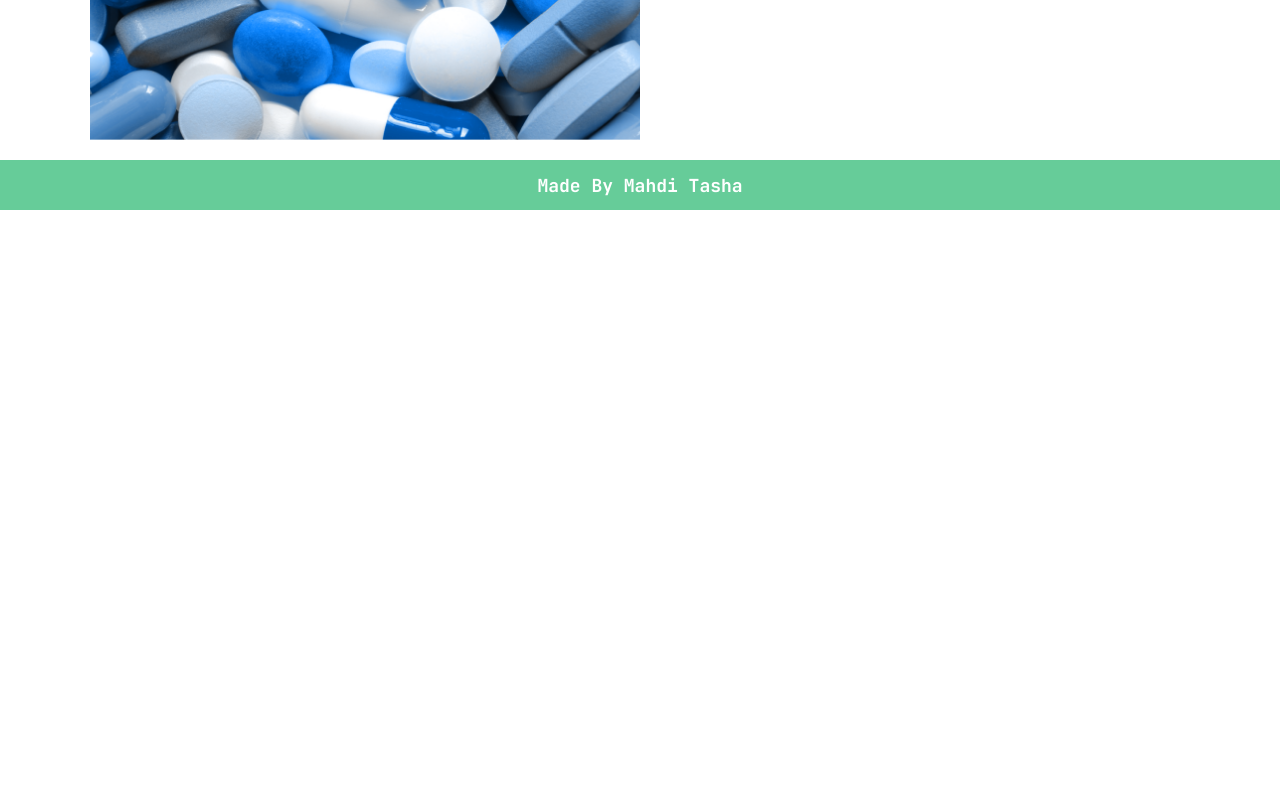
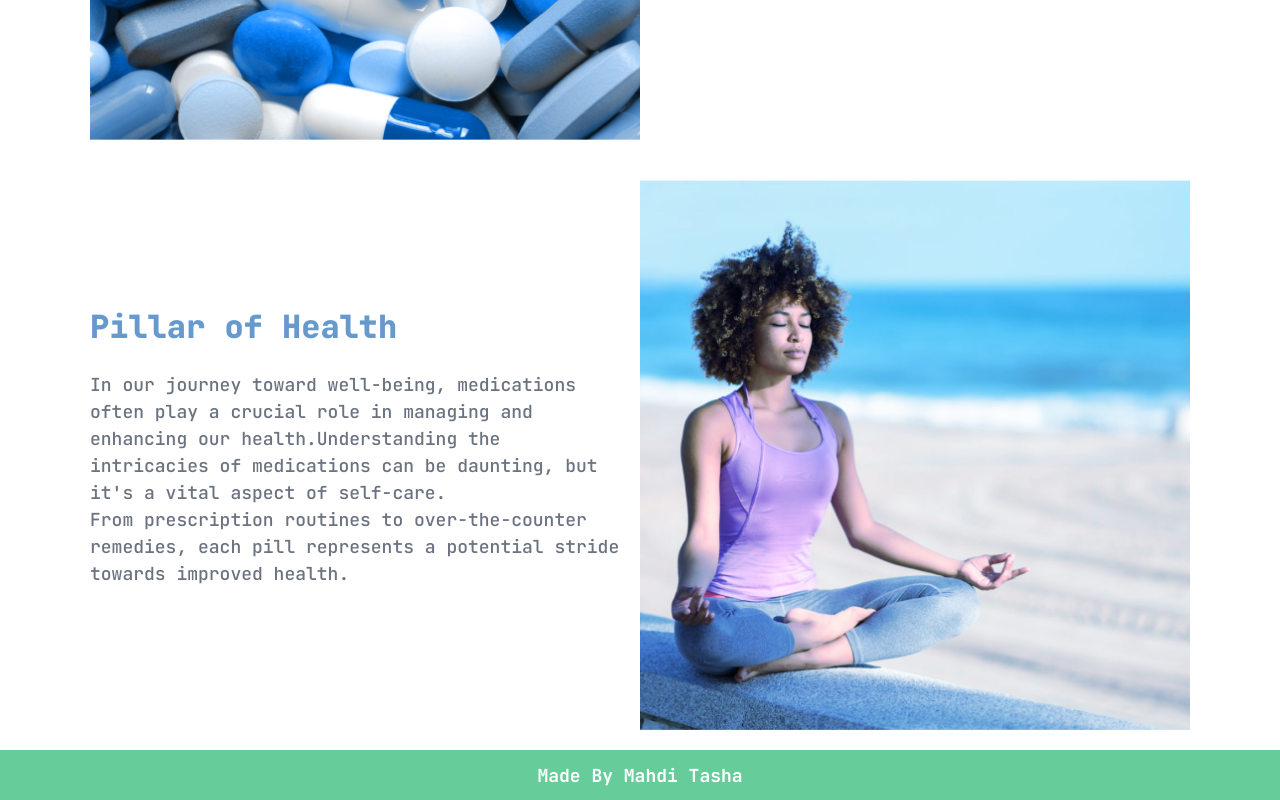
Before and after one commit to tasha-dev/i-will-be-good-web, a Next.js app: page / in a window 1280 px wide. Shown: the part 1230-2030 px from the top of the page. Before the commit the page ends 1440 px from the top, so only its background shows below. Built offline with nearby package versions, Linux system fonts and the light colour scheme.

Commit message:
added third section of not logged in home page

```diff
--- a/component/innerPage/notLoggedIn/homeNotLoggedIn.tsx
+++ b/component/innerPage/notLoggedIn/homeNotLoggedIn.tsx
@@ -3,6 +3,7 @@
 import {ReactNode} from "react";
 import FirstSectionComponent from '@/component/innerPage/notLoggedIn/section/firstSectionComponent';
 import SecondSectionComponent from "@/component/innerPage/notLoggedIn/section/secondSectionComponent";
+import ThirdSectionComponent from "@/component/innerPage/notLoggedIn/section/thirdSectionComponent";
 
 // Creating and exporting not logged in home page as default
 export default function HomeNotLoggedIn():ReactNode {
@@ -11,6 +12,7 @@ export default function HomeNotLoggedIn():ReactNode {
         <>
             <FirstSectionComponent />
             <SecondSectionComponent />
+            <ThirdSectionComponent />
         </>
     );
 }
--- /dev/null
+++ b/component/innerPage/notLoggedIn/section/thirdSectionComponent.tsx
@@ -0,0 +1,35 @@
+// Codes by mahdi tasha
+// Importing part
+import {ReactNode} from "react";
+import ContainerComponent from "@/chunk/containerComponent";
+import Image from "next/image";
+import mainImage from '@/public/img/page/home/notLoggedIn/img-woman-meditating.png';
+import TitleComponent from "@/chunk/titleComponent";
+import ParagraphComponent from "@/chunk/paragraphComponent";
+
+// Creating and exporting third section of not logged in home page as default
+export default function ThirdSectionComponent():ReactNode {
+    // Returning JSX
+    return (
+        <section>
+            <main>
+                <ContainerComponent className={'lg:flex-row flex-col flex items-center gap-[20px]'}>
+                    <div>
+                        <TitleComponent color={'text-themeBlue'} tier={1}>Pillar of Health</TitleComponent>
+                        <ParagraphComponent color={'text-gray-500'} lineClamp={2}>
+                            In our journey toward well-being, medications often play a crucial role in managing and enhancing our health.Understanding the intricacies of medications can be daunting, but it's a vital aspect of self-care. <br/>
+                            From prescription routines to over-the-counter remedies, each pill represents a potential stride towards improved health.
+                        </ParagraphComponent>
+                    </div>
+                    <Image
+                        width={500}
+                        height={200}
+                        alt={'Image of some medications'}
+                        src={mainImage.src}
+                        className={'lg:w-[50%] text-gray-600 lg:h-auto h-[250px] w-full lg:aspect-square object-cover'}
+                    />
+                </ContainerComponent>
+            </main>
+        </section>
+    );
+}
```
